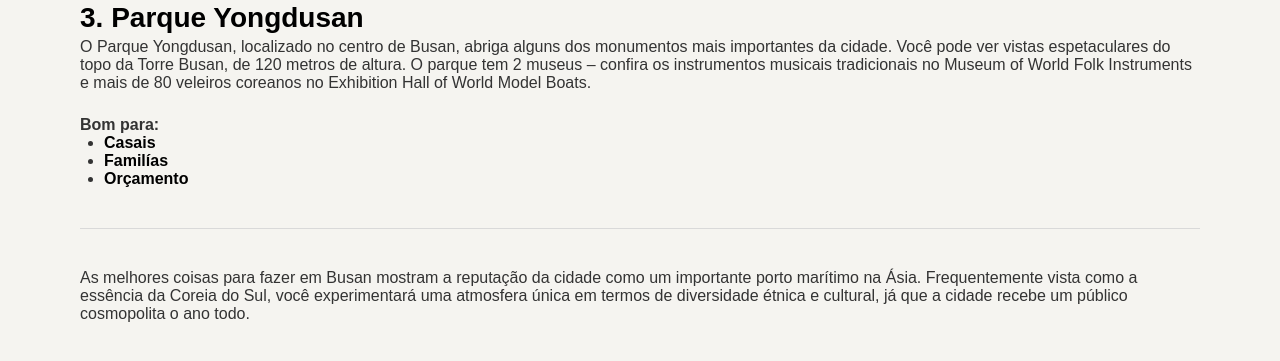
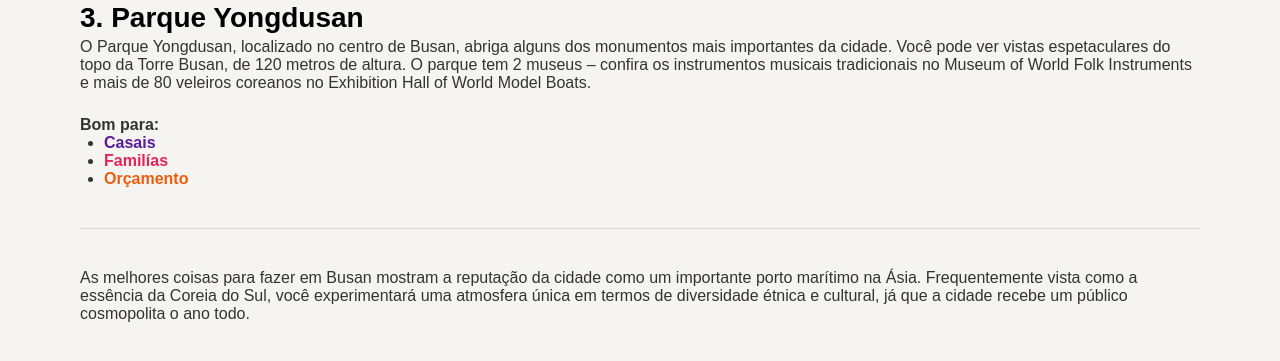
Before and after one commit to mwrtiins/locais-turisticos, a plain HTML site: page index.html in a window 1280 px wide. Shown: the part 2686-3047 px from the top of the page. Drawn offline with Linux system fonts and the light colour scheme.

Commit message:
estilização de cada li da section.destino_3

```diff
--- a/styles/page.css
+++ b/styles/page.css
@@ -53,4 +53,20 @@
         color: var(--accent-blue);
     }
 }
+
+.destino_3{
+    ul{
+        li:nth-of-type(1){
+            color: var(--accent-purple);
+        }
+
+        li:nth-of-type(2){
+            color: var(--accent-pink);
+        }
+
+        li:nth-of-type(3){
+            color: var(--accent-orange);
+        }
+    }
 }
+}
```
